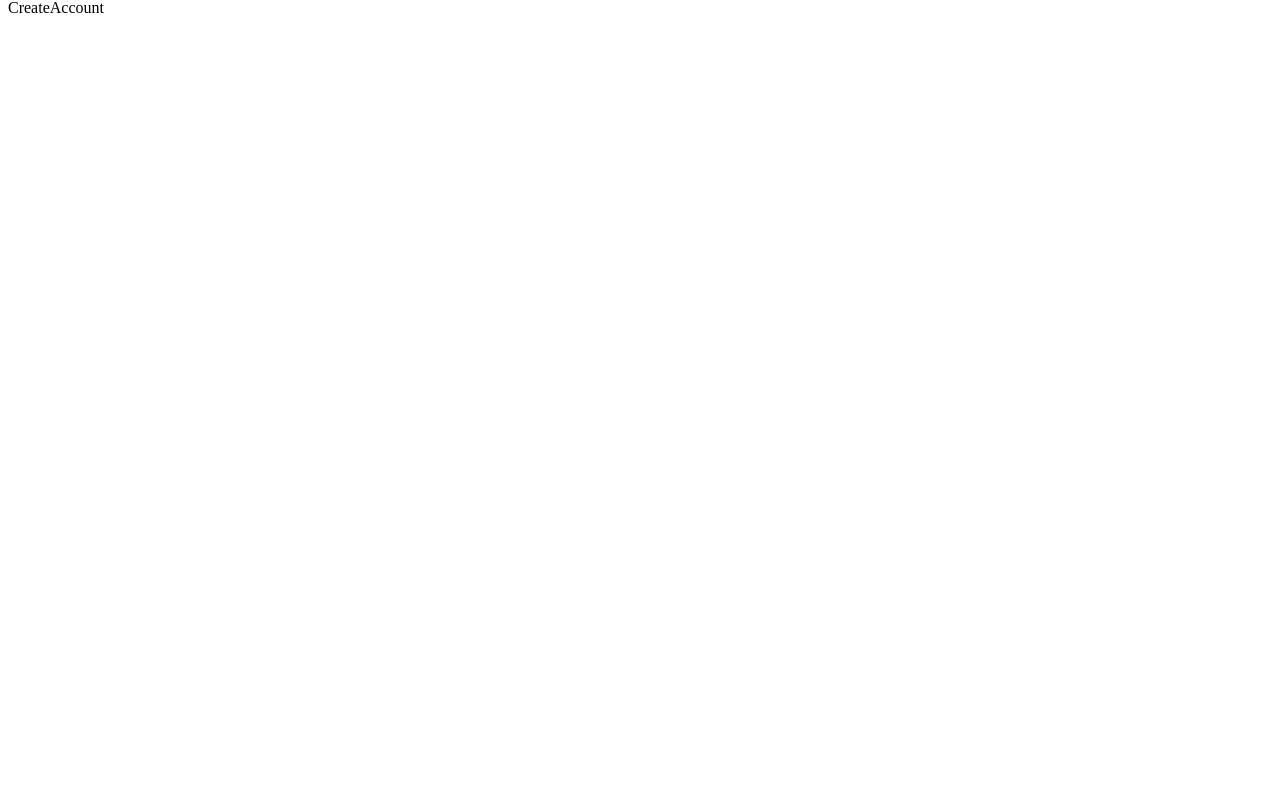
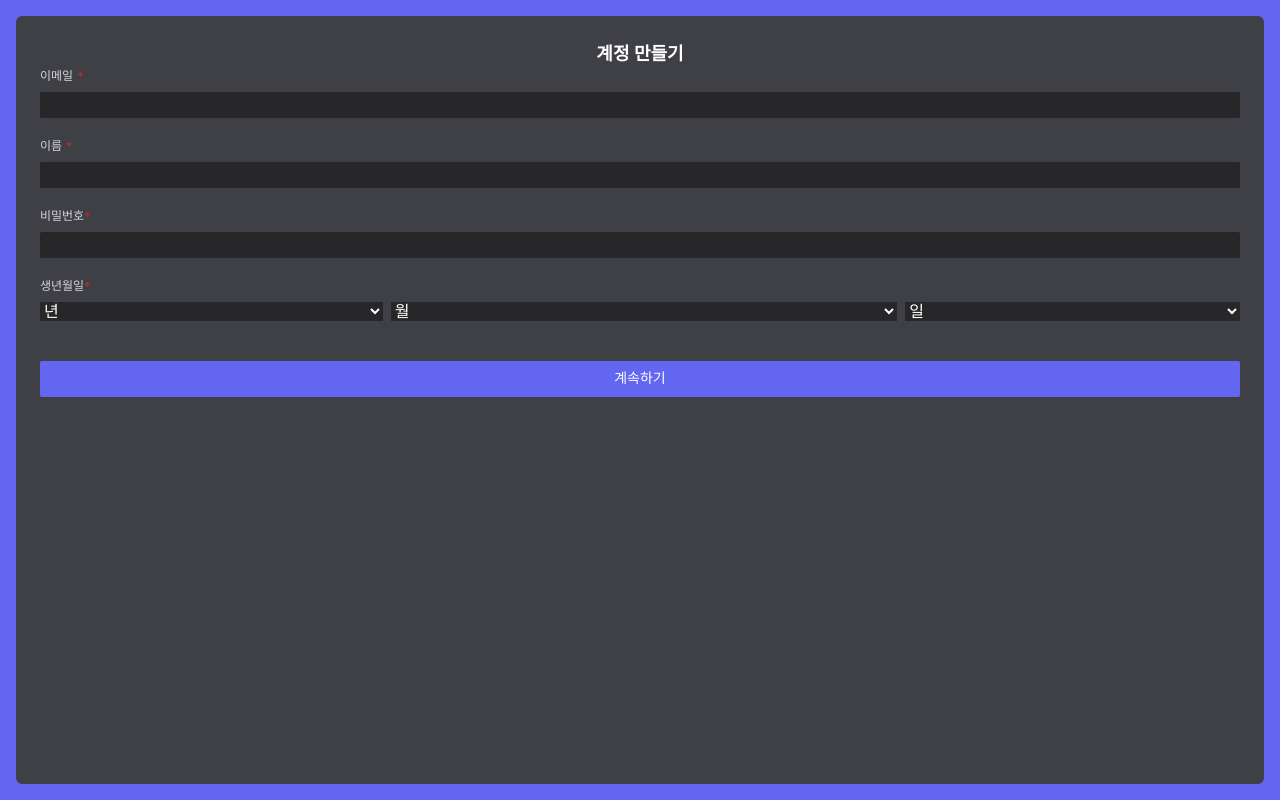
Before and after one commit to youdaehoon/nomad_nextjs_final_homework, a Next.js app: page /create-account in a window 1280 px wide. Built offline with nearby package versions, Linux system fonts and the light colour scheme.

Commit message:
create: creat-account

```diff
--- a/src/components/layout/index.tsx
+++ b/src/components/layout/index.tsx
@@ -4,7 +4,7 @@ interface IProps {
   children: React.ReactNode;
 }
 const Rayout = ({ children }: IProps) => {
-  return <div className="px-2">{children}</div>;
+  return <div className="w-screen h-screen">{children}</div>;
 };
 
 export default Rayout;
--- a/src/pages/create-account/index.tsx
+++ b/src/pages/create-account/index.tsx
@@ -1,7 +1,173 @@
+import { cls } from "@/libs/utils";
 import React from "react";
+import { SubmitErrorHandler, SubmitHandler, useForm } from "react-hook-form";
 
+interface CreateAccountFrom {
+  email: string;
+  name: string;
+  password: string;
+  year: number;
+  month: number;
+  date: number;
+}
 const CreateAccount = () => {
-  return <div>CreateAccount</div>;
+  const {
+    register,
+    handleSubmit,
+    formState: { errors },
+  } = useForm<CreateAccountFrom>();
+  const regMail = new RegExp(`^[\\w-\\.]+@([\\w-]+\\.)+[\\w-]{2,4}$`);
+
+  const onValid: SubmitHandler<CreateAccountFrom> = (e) => {};
+  const onError: SubmitErrorHandler<CreateAccountFrom> = (e) => {};
+  return (
+    <div className="bg-indigo-500 w-full h-full p-4">
+      <div className="w-full h-full justify-center   bg-zinc-700 text-white p-6 flex flex-col items-center rounded-md">
+        <div className="w-full h-full">
+          <h1 className="text-center font-semibold text-lg">계정 만들기</h1>
+          <form onSubmit={handleSubmit(onValid, onError)}>
+            <div className="space-y-5">
+              <div className="flex flex-col space-y-2">
+                <label
+                  className="select-none text-xs font-extralight text-zinc-300 space-x-1"
+                  htmlFor="email"
+                >
+                  <span>이메일</span>
+                  <span className="text-red-600">*{errors.email?.message}</span>
+                </label>
+                <input
+                  className={cls(
+                    "bg-zinc-800 py-1 px-2 rounded-sm font-light focus:ring-blue-400 focus:ring-offset-0  focus:ring-2 focus:border-none focus:outline-none"
+                  )}
+                  id="email"
+                  {...register("email", {
+                    required: "이메일을 입력해주세요.",
+                    validate: {
+                      pattern: (e) =>
+                        regMail.test(e) || "email형식이 맞지않습니다.",
+                    },
+                  })}
+                />
+              </div>
+              <div className="flex flex-col space-y-2">
+                <label
+                  className="select-none text-xs font-extralight text-zinc-300 space-x-1"
+                  htmlFor="name"
+                >
+                  <span>이름</span>
+                  <span className="text-red-600">*{errors.email?.message}</span>
+                </label>
+                <input
+                  className={cls(
+                    "bg-zinc-800 py-1 px-2 rounded-sm font-light focus:ring-blue-400 focus:ring-offset-0  focus:ring-2 focus:border-none focus:outline-none"
+                  )}
+                  id="name"
+                  {...register("name", {
+                    required: "이름을 입력해주세요.",
+                  })}
+                />
+              </div>
+              <div className="flex flex-col space-y-2">
+                <label
+                  className="select-none text-xs font-extralight text-zinc-300 space-x-1"
+                  htmlFor="password"
+                >
+                  비밀번호
+                  <span className="text-red-600">
+                    *{errors.password?.message}
+                  </span>
+                </label>
+                <input
+                  className="bg-zinc-800 py-1 px-2 rounded-sm font-light focus:ring-blue-400 focus:ring-offset-0  focus:ring-2 focus:border-none focus:outline-none"
+                  id="password"
+                  type="password"
+                  {...register("password", {
+                    required: "비밀번호를 입력해주세요",
+                  })}
+                />
+              </div>
+              <div className="flex flex-col space-y-2">
+                <label className="select-none text-xs font-extralight text-zinc-300 space-x-1">
+                  생년월일
+                  <span className="text-red-600">
+                    *
+                    {errors.year?.message ||
+                      errors.month?.message ||
+                      errors.date?.message}
+                  </span>
+                </label>
+                <div className="grid grid-cols-7 space-x-2">
+                  <select
+                    className="bg-zinc-800 col-span-2"
+                    {...register("year", {
+                      required: "년도를 입력해주세요.",
+                      validate: {
+                        nullCheck: (e) => e === 0 || "년도를 입력해주세요.",
+                      },
+                    })}
+                  >
+                    <option value={0}>년</option>
+                    {new Array(100).fill(0).map((_, idx) => {
+                      const year = 2020 - idx;
+                      return (
+                        <option key={"year" + idx} value={year}>
+                          {year}
+                        </option>
+                      );
+                    })}
+                  </select>
+                  <select
+                    className="bg-zinc-800 col-span-3"
+                    {...register("month", {
+                      required: "월을 입력해주세요.",
+                      validate: {
+                        nullCheck: (e) => e === 0 || "월을 입력해주세요.",
+                      },
+                    })}
+                  >
+                    <option>월</option>
+                    {new Array(12).fill(0).map((_, idx) => {
+                      const month = idx + 1;
+                      return (
+                        <option key={"year" + idx} value={month}>
+                          {month}
+                        </option>
+                      );
+                    })}
+                  </select>
+                  <select
+                    className="bg-zinc-800 col-span-2"
+                    {...register("date", {
+                      required: "년도를 입력해주세요.",
+                      validate: {
+                        nullCheck: (e) => e === 0 || "월을 입력해주세요.",
+                      },
+                    })}
+                  >
+                    <option>일</option>
+                    {new Array(30).fill(0).map((_, idx) => {
+                      const date = idx + 1;
+                      return (
+                        <option key={"date" + idx} value={date}>
+                          {date}
+                        </option>
+                      );
+                    })}
+                  </select>
+                </div>
+              </div>
+            </div>
+            <button
+              className="flex w-full mt-10 items-center justify-center bg-indigo-500 py-2 text-sm rounded-sm hover:bg-indigo-600"
+              type="submit"
+            >
+              계속하기
+            </button>
+          </form>
+        </div>
+      </div>
+    </div>
+  );
 };
 
 export default CreateAccount;
--- a/src/pages/log-in/index.tsx
+++ b/src/pages/log-in/index.tsx
@@ -18,8 +18,8 @@ const LogIn = () => {
   const onValid: SubmitHandler<LogInForm> = (e) => {};
   const onError: SubmitErrorHandler<LogInForm> = (e) => {};
   return (
-    <div>
-      <div className="bg-zinc-700 text-white p-6 flex flex-col items-center rounded-md">
+    <div className="w-full h-full flex items-center justify-center md:px-2 md:bg-indigo-500">
+      <div className="w-full h-full md:h-fit justify-center lg:w-[1300px] bg-zinc-700 text-white p-6 flex flex-col items-center rounded-md">
         <h2 className="font-semibold text-xl">돌아오신 것을 환영해요!</h2>
         <h3 className="text-xs font-thin text-zinc-400 mt-2">
           다시 만나다니 너무 반가워요!
```
